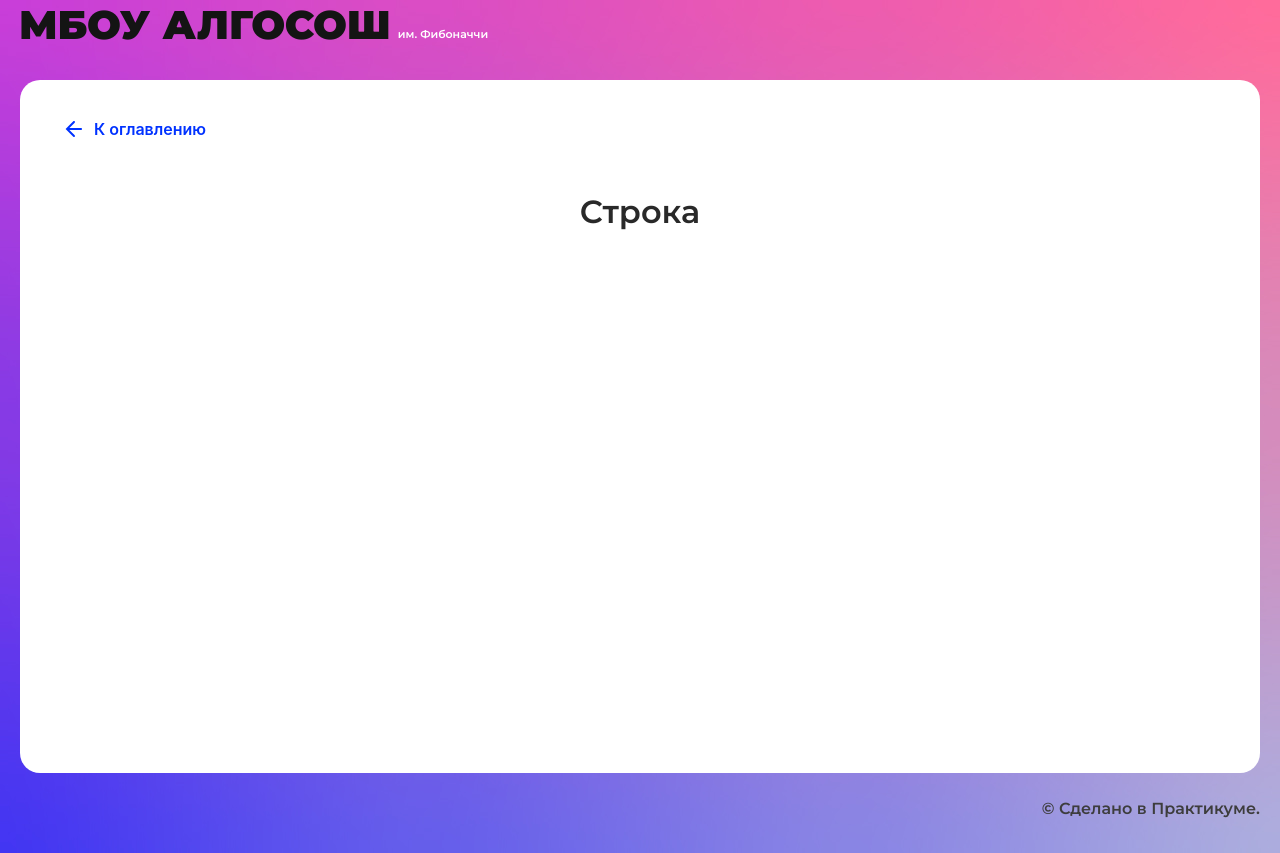
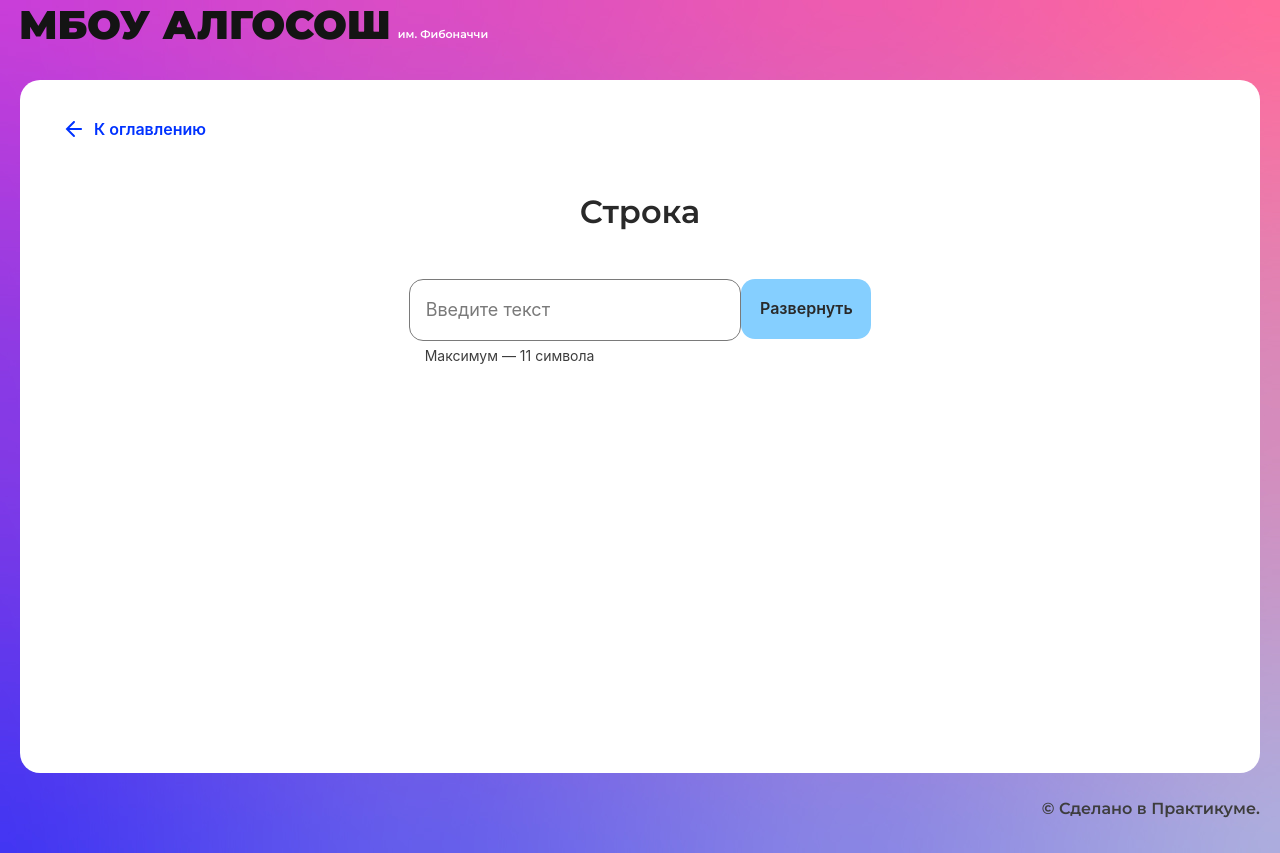
Before and after one commit to Kartinkartin/algososh, a React (Create React App) app: page /recursion in a window 1280 px wide. Built offline with nearby package versions, Linux system fonts and the light colour scheme.

Commit message:
Start to String

```diff
--- /dev/null
+++ b/src/components/string/string.module.css
@@ -0,0 +1,20 @@
+.main{
+    margin: 0 auto;
+    display: flex;
+    flex-direction: column;
+    min-width: 522px;
+    align-items: center;
+}
+
+.form {
+    display: flex;
+    flex-direction: row;
+    max-width: 520px;
+}
+
+.container {
+    min-width: 465px;
+    display: flex;
+    flex-direction: row;
+    justify-content: space-between;
+}
--- a/src/components/string/string.tsx
+++ b/src/components/string/string.tsx
@@ -1,10 +1,93 @@
-import React from "react";
+import React, { useEffect, useState } from "react";
+import style from './string.module.css';
 import { SolutionLayout } from "../ui/solution-layout/solution-layout";
+import { Input } from "../ui/input/input";
+import { Button } from "../ui/button/button";
+import { Circle } from "../ui/circle/circle";
+import { DELAY_IN_MS } from "../../constants/delays";
+import { ElementStates } from "../../types/element-states";
 
 export const StringComponent: React.FC = () => {
+  const [loader, setLoader] = useState(false);
+  const [letters, setLetters] = useState<Array<string> | null>(null)
+  const [counter, setCounter] = useState<number>(-1);
+  const onSubmit = (e: React.FormEvent) => {
+    e.preventDefault();
+    // setLoader(true)
+    setCounter(-1);
+    const input = document.querySelector('input')!;
+    const str = input.value;
+    reverseFunc(str);
+    input.value = '';
+  }
+
+  const reverseFunc = (str: string) => {
+    const arr = str.split('');
+    setLetters(arr);
+    // setTimeout(`${DELAY_IN_MS}`);
+    // for(let i =0; i < arr.length/2; i++ ){
+    //   setTimeout(setLetters, DELAY_IN_MS,(letters: any)=>{
+    //     const arr = letters.slice();
+    //     debugger
+    //     swap(arr, i);
+    //     setCounter(i+1);
+    //     return [...arr]
+    //   })
+    // }
+  }
+  //меняет местами два элемента
+  const swap = (arr: Array<string>, index: number) => {
+    const tmp = arr[index];
+    arr[index] = arr[arr.length - 1 - index];
+    arr[arr.length - 1 - index] = tmp
+  }
+  const typeHandler = (arr: Array<string>, index: number, counter: number) => {
+    if (index < counter || index > arr.length - 1 - counter) { return ElementStates.Changing }
+    if (index > counter && index < arr.length - 1 - counter) { return ElementStates.Default }
+    if (index === counter || index === arr.length - 1 - counter) { return ElementStates.Modified }
+  }
+  useEffect(() => {
+    if (counter === -1) {
+      setTimeout(setCounter, DELAY_IN_MS, 0)
+    } else {
+      const index = counter
+      const delay = DELAY_IN_MS * (index + 1);
+      if (letters?.length && index < letters.length / 2) {
+        setTimeout(setLetters, delay, (letters: any) => {
+          const arr = letters.slice();
+          debugger
+          swap(arr, index);
+          return [...arr]
+        })
+        setCounter(index + 1);
+      }
+    }
+  }, [letters, counter])
+
   return (
     <SolutionLayout title="Строка">
-
+      <div className={style.main}>
+        <form className={style.form} onSubmit={(e) => { onSubmit(e) }}>
+          <Input
+            maxLength={11}
+            isLimitText={true}
+          />
+          <Button
+            text='Развернуть'
+            type='submit'
+            isLoader={loader}
+          />
+        </form>
+        <ul className={style.container}>
+          {letters && letters.map((letter, index) =>
+            <Circle
+              state={typeHandler(letters, index, counter)}
+              key={index}
+              letter={letter}
+            />
+          )}
+        </ul>
+      </div>
     </SolutionLayout>
   );
 };
```
